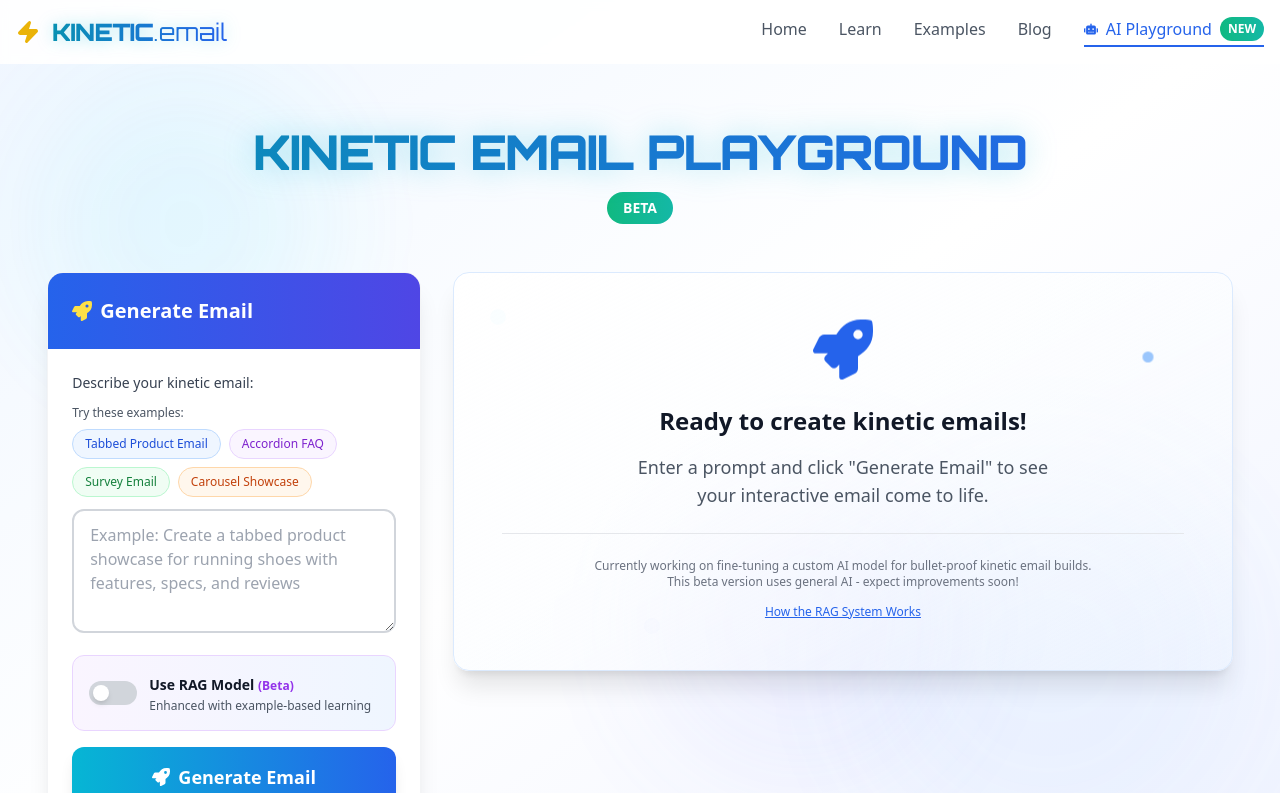
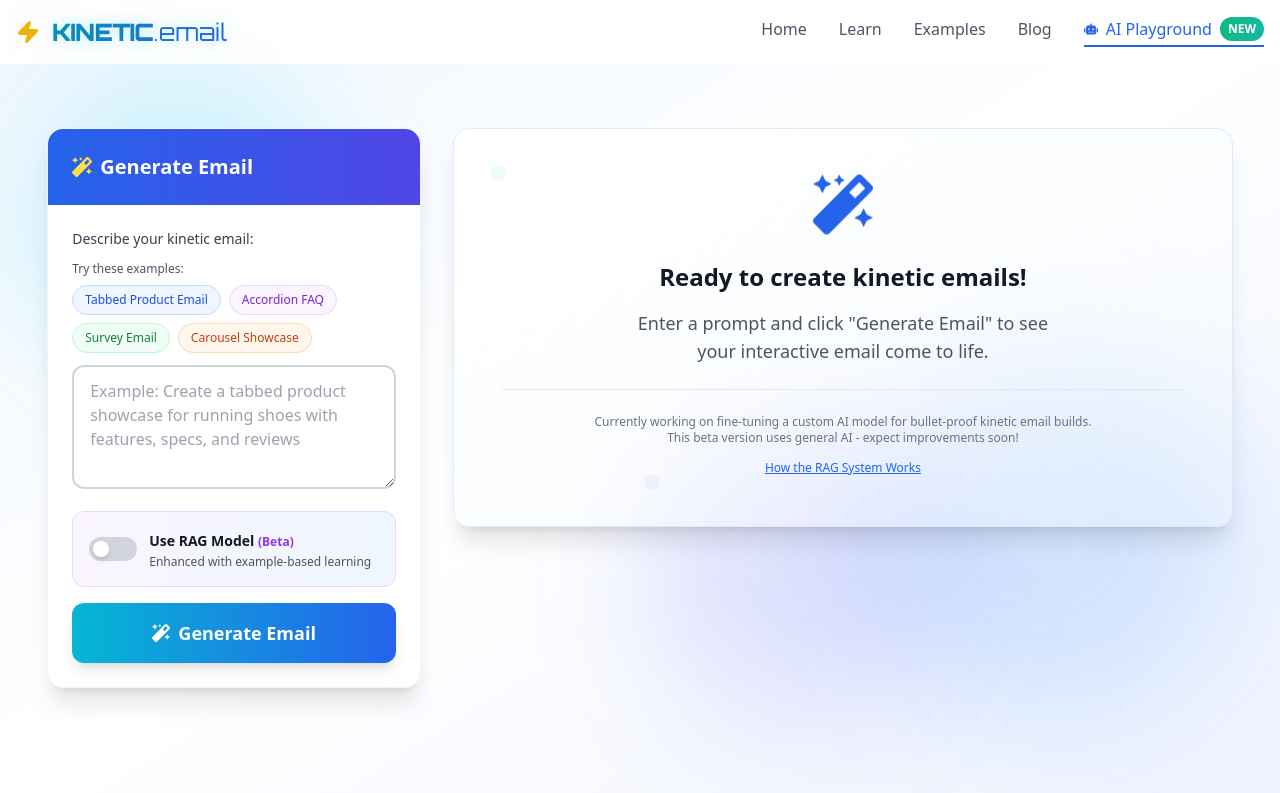
Before and after one commit to seanmun/kinetic-email, a React (Vite) app: page /playground in a window 1280 px wide. Shown: the top 793 px of the page. Built offline with nearby package versions, Linux system fonts and the light colour scheme.

Commit message:
update cta icons

```diff
--- a/src/pages/home/HomePage.tsx
+++ b/src/pages/home/HomePage.tsx
@@ -3,7 +3,7 @@
 import { Link } from 'react-router-dom';
 import PageLayout from '../../components/layout/PageLayout';
 import IOSMailSimulator from '../../components/portfolio/IOSMailSimulator';
-import { FaRocket, FaCode, FaPaperPlane, FaChartLine, FaApple, FaMagic, FaCheckCircle, FaBolt, FaArrowRight } from 'react-icons/fa';
+import { FaBook, FaCode, FaPaperPlane, FaChartLine, FaApple, FaMagic, FaCheckCircle, FaBolt, FaArrowRight } from 'react-icons/fa';
 
 const HomePage = () => {
   const [activeTab, setActiveTab] = useState<'static' | 'kinetic'>('kinetic');
@@ -502,7 +502,7 @@
                   to="/playground"
                   className="group px-8 py-4 bg-gradient-to-r from-cyan-500 to-blue-500 hover:from-cyan-400 hover:to-blue-400 text-white font-bold rounded-xl shadow-lg shadow-blue-500/50 transition-all duration-200 transform hover:scale-105 flex items-center justify-center gap-2"
                 >
-                  <FaRocket className="group-hover:animate-bounce" />
+                  <FaMagic className="group-hover:animate-bounce" />
                   Generate Your First Email
                   <FaArrowRight className="group-hover:translate-x-1 transition-transform" />
                 </Link>
@@ -510,7 +510,7 @@
                   to="/learn"
                   className="px-8 py-4 bg-white/10 backdrop-blur-sm hover:bg-white/20 border border-white/20 text-white font-semibold rounded-xl transition-all duration-200 flex items-center justify-center gap-2"
                 >
-                  <FaMagic />
+                  <FaBook />
                   Learn About Kinetic
                 </Link>
               </div>
@@ -838,7 +838,7 @@
               to="/playground"
               className="inline-flex items-center gap-3 px-8 py-4 bg-gradient-to-r from-blue-600 to-indigo-600 hover:from-blue-700 hover:to-indigo-700 text-white font-bold rounded-xl shadow-lg shadow-blue-500/30 transition-all duration-200 transform hover:scale-105"
             >
-              <FaRocket />
+              <FaMagic />
               Try It Now - It's Free
               <FaArrowRight />
             </Link>
@@ -928,7 +928,7 @@
               to="/playground"
               className="group px-10 py-5 bg-gradient-to-r from-cyan-500 to-blue-500 hover:from-cyan-400 hover:to-blue-400 text-white font-bold rounded-xl shadow-2xl shadow-blue-500/50 transition-all duration-200 transform hover:scale-105 flex items-center gap-3 text-lg"
             >
-              <FaRocket className="text-2xl group-hover:animate-bounce" />
+              <FaMagic className="text-2xl group-hover:animate-bounce" />
               Start Generating Now
               <FaArrowRight className="group-hover:translate-x-2 transition-transform" />
             </Link>
--- a/src/pages/playground/PlaygroundPage.tsx
+++ b/src/pages/playground/PlaygroundPage.tsx
@@ -4,7 +4,7 @@
 import PageLayout from '../../components/layout/PageLayout';
 import IOSMailSimulator from '../../components/portfolio/IOSMailSimulator';
 import AndroidGmailSimulator from '../../components/portfolio/AndroidGmailSimulator';
-import { FaApple, FaGoogle, FaCopy, FaCode, FaEye, FaChevronDown, FaChevronUp, FaDatabase, FaRocket, FaInfoCircle } from 'react-icons/fa';
+import { FaApple, FaGoogle, FaCopy, FaCode, FaEye, FaChevronDown, FaChevronUp, FaDatabase, FaMagic, FaInfoCircle } from 'react-icons/fa';
 
 type EmailClient = 'ios' | 'gmail';
 type ViewMode = 'preview' | 'code';
@@ -187,23 +187,13 @@
     <div className="min-h-screen bg-gradient-to-br from-blue-50 via-white to-indigo-50 relative overflow-hidden">
       {/* Animated background elements */}
       <div className="absolute inset-0 overflow-hidden pointer-events-none">
-        <div className="absolute top-20 left-10 w-72 h-72 bg-cyan-400/10 rounded-full blur-3xl animate-pulse"></div>
-        <div className="absolute bottom-20 right-10 w-96 h-96 bg-blue-400/10 rounded-full blur-3xl animate-pulse" style={{ animationDelay: '1s' }}></div>
-        <div className="absolute top-1/2 left-1/2 w-80 h-80 bg-indigo-400/10 rounded-full blur-3xl animate-pulse" style={{ animationDelay: '2s' }}></div>
+        <div className="absolute top-20 left-10 w-72 h-72 bg-cyan-400/30 rounded-full blur-3xl animate-pulse"></div>
+        <div className="absolute bottom-20 right-10 w-96 h-96 bg-blue-400/30 rounded-full blur-3xl animate-pulse" style={{ animationDelay: '1s' }}></div>
+        <div className="absolute top-1/2 left-1/2 w-80 h-80 bg-indigo-400/30 rounded-full blur-3xl animate-pulse" style={{ animationDelay: '2s' }}></div>
       </div>
 
       <PageLayout>
         <div className="max-w-[95%] mx-auto py-8 relative z-10">
-          {/* Hero Header */}
-          <div className="text-center mb-12">
-            <h1 className="text-5xl font-bold bg-gradient-to-r from-cyan-600 via-blue-600 to-indigo-600 bg-clip-text text-transparent mb-4 drop-shadow-[0_0_15px_rgba(6,182,212,0.3)] tracking-tight animate-gradient" style={{ fontFamily: "'Orbitron', sans-serif", fontWeight: 900, backgroundSize: '200% auto' }}>
-              KINETIC EMAIL PLAYGROUND
-            </h1>
-            <span className="inline-block bg-gradient-to-r from-emerald-500 to-teal-500 text-white text-sm font-bold px-4 py-1.5 rounded-full">
-              BETA
-            </span>
-          </div>
-
           {/* Main Content - Responsive Layout */}
           <div className="grid lg:grid-cols-12 xl:grid-cols-12 gap-6 lg:gap-8">
             {/* Left Panel - Input Section */}
@@ -212,7 +202,7 @@
               <div className="bg-white rounded-2xl shadow-xl border border-gray-100 overflow-hidden hover:shadow-2xl hover:border-blue-200 transition-all duration-300">
                 <div className="bg-gradient-to-r from-blue-600 to-indigo-600 p-4 lg:p-6">
                   <h2 className="text-lg lg:text-xl font-semibold text-white flex items-center gap-2">
-                    <FaRocket className="text-yellow-300" />
+                    <FaMagic className="text-yellow-300" />
                     Generate Email
                   </h2>
                 </div>
@@ -332,7 +322,7 @@
                         </div>
                       ) : (
                         <div className="flex items-center justify-center gap-2">
-                          <FaRocket className="group-hover:animate-bounce" />
+                          <FaMagic className="group-hover:animate-bounce" />
                           Generate Email
                         </div>
                       )}
@@ -557,7 +547,7 @@
                             onClick={() => setShowSubmitModal(true)}
                             className="flex items-center gap-2 bg-gradient-to-r from-purple-600 to-indigo-600 hover:from-purple-700 hover:to-indigo-700 text-white px-6 py-3 rounded-lg font-medium transition-all duration-200 transform hover:scale-105 shadow-lg"
                           >
-                            <FaRocket /> Submit for Evaluation
+                            <FaMagic /> Submit for Evaluation
                           </button>
                         </div>
                       )}
@@ -620,7 +610,7 @@
                   <div className="absolute bottom-10 left-1/4 w-2 h-2 bg-indigo-400 rounded-full animate-ping" style={{ animationDelay: '1s' }}></div>
 
                   <div className="text-6xl mb-6 flex justify-center relative">
-                    <FaRocket className="text-blue-600 animate-float" />
+                    <FaMagic className="text-blue-600 animate-float" />
                   </div>
                   <div className="text-2xl font-semibold text-gray-900 mb-4">Ready to create kinetic emails!</div>
                   <p className="text-lg text-gray-600 max-w-md mx-auto mb-4">
```
